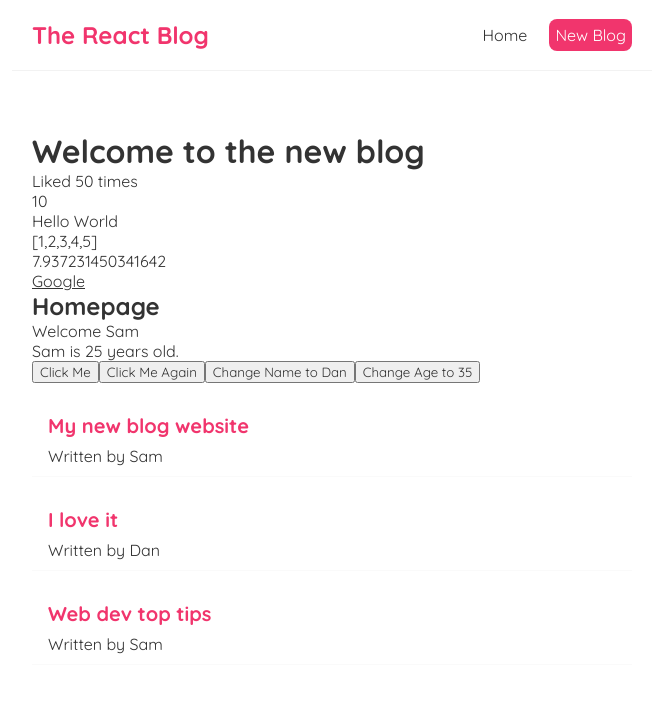
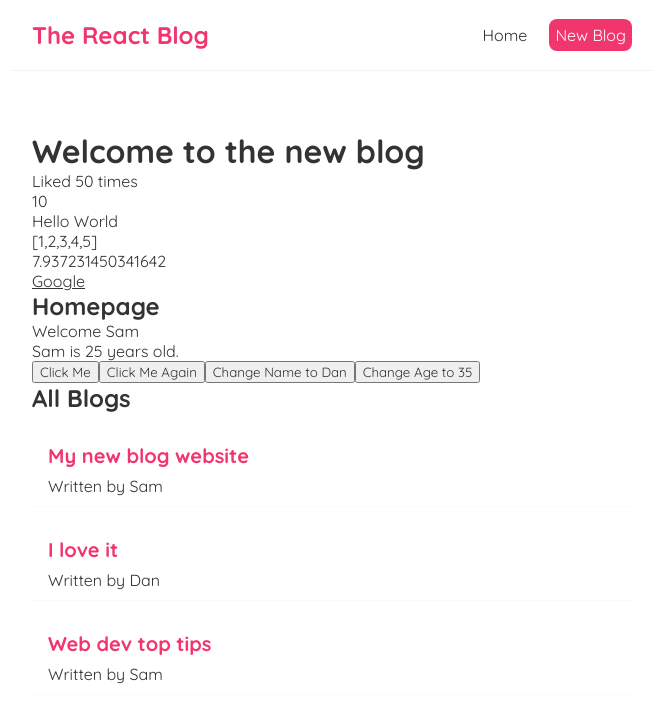
Before and after one commit to Samuel-Dainton/react-blog, a React (Create React App) app: page / in a window 1280 px wide. Shown: the top 722 px of the page, without its empty margins (308-971 px from the left). Built offline with nearby package versions, Linux system fonts and the light colour scheme.

Commit message:
Props to pass data between home and blog list

```diff
--- /dev/null
+++ b/src/BlogList.js
@@ -0,0 +1,16 @@
+const BlogList = ({blogs, title}) => {
+
+    return (
+        <div className="blog-list">
+            <h2>{title}</h2>
+            {blogs.map((blog) => (
+                <div className="blog-preview" key={blog.id}>
+                    <h2>{blog.title}</h2>
+                    <p>Written by {blog.author}</p>
+                </div>
+            ))}
+        </div>
+    );
+}
+
+export default BlogList;
--- a/src/Home.js
+++ b/src/Home.js
@@ -1,4 +1,5 @@
 import { useState } from "react";
+import BlogList from "./BlogList";
 
 const Home = () => {
 
@@ -59,12 +60,7 @@
 
             <button onClick={changeAge}>Change Age to 35</button>
 
-            {blogs.map((blog) => (
-                <div className="blog-preview" key={blog.id}>
-                    <h2>{blog.title}</h2>
-                    <p>Written by {blog.author}</p>
-                </div>
-            ))}
+             <BlogList blogs={blogs} title="All Blogs" />
         </div>
     );
 }
```
